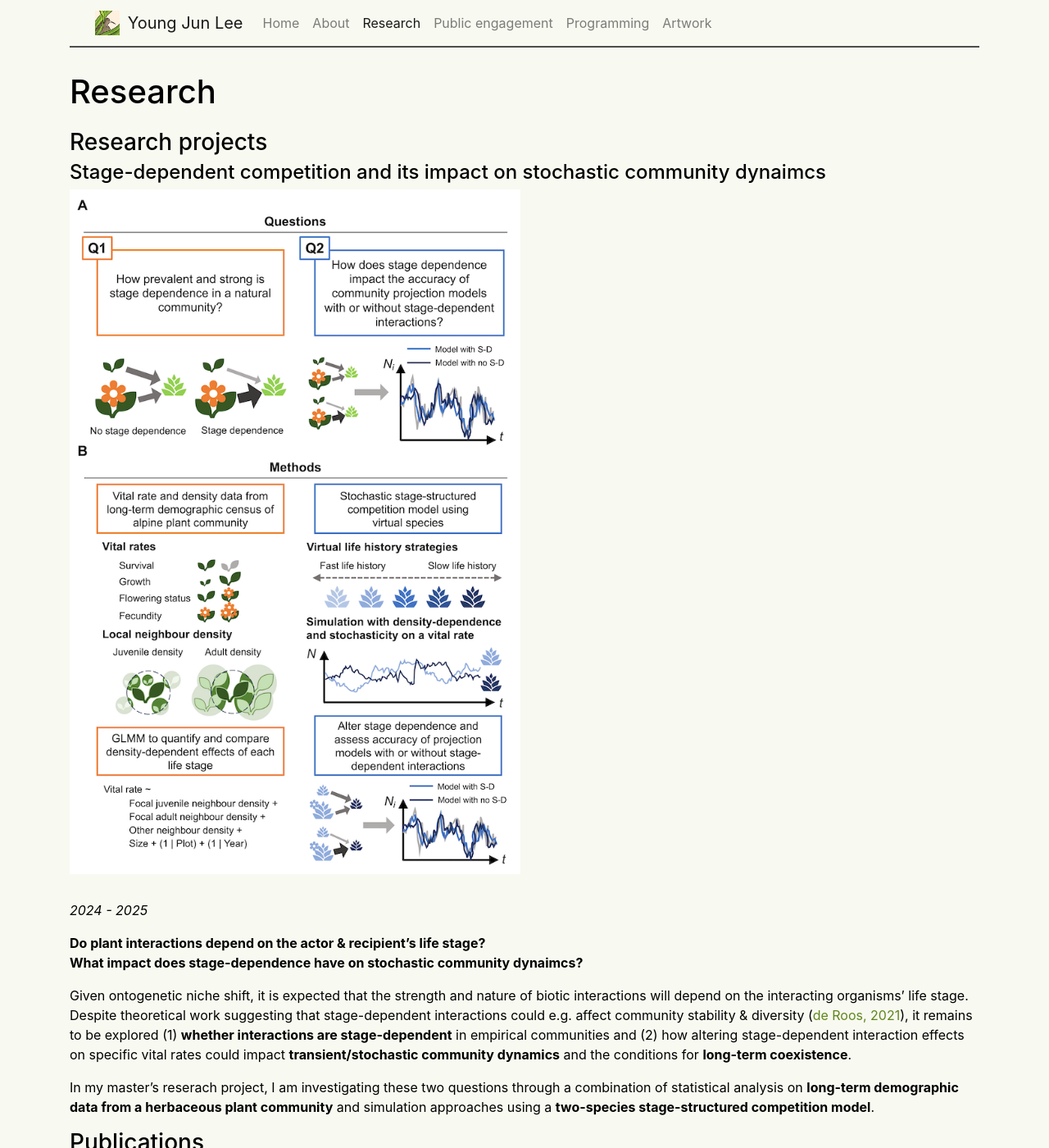
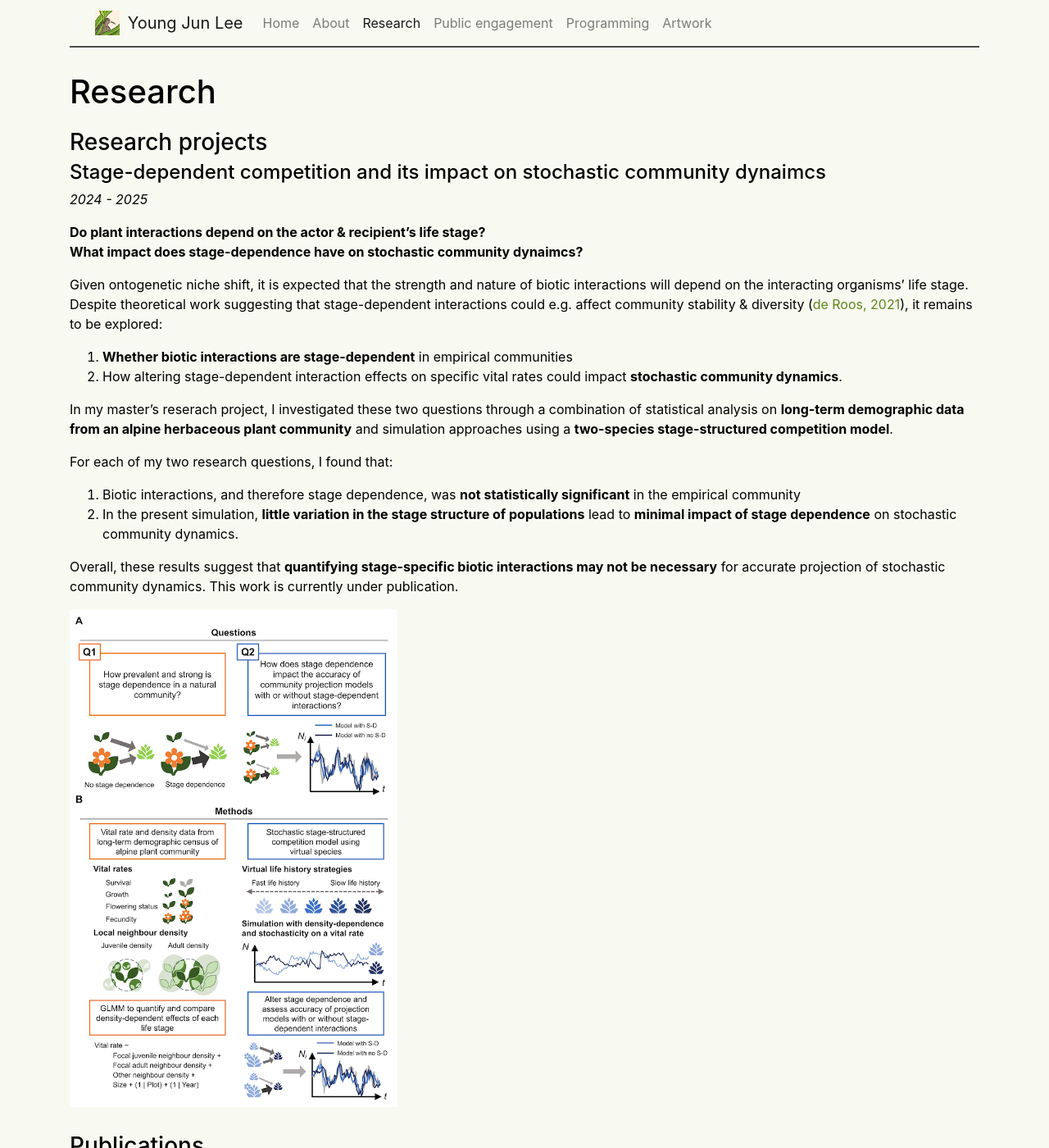
Before and after one commit to yjkiwilee/yjkiwilee.github.io, a Jekyll site: the page built from research.md, in a window 1280 px wide and 1400 px high. Shown: the whole window at 82% size. Built offline with Jekyll 4.4.1, drawn with Linux system fonts in a browser that asks for light colours; some of the changed text lies outside the part shown.

Commit message:
Updating

```diff
--- a/research.md
+++ b/research.md
@@ -8,20 +8,51 @@ permalink: /research/
 
 #### Stage-dependent competition and its impact on stochastic community dynaimcs
 
-![Conceptual diagram of master's research](/assets/images/research/masters_roadmap.png){: width="550px" }
-
 *2024 - 2025*
 
 **Do plant interactions depend on the actor & recipient's life stage?**<br>
 **What impact does stage-dependence have on stochastic community dynaimcs?**
 
-Given ontogenetic niche shift, it is expected that the strength and nature of biotic interactions will depend on the interacting organisms' life stage. Despite theoretical work suggesting that stage-dependent interactions could e.g. affect community stability & diversity ([de Roos, 2021](https://doi.org/10.1073/pnas.2023709118)), it remains to be explored (1) **whether interactions are stage-dependent** in empirical communities and (2) how altering stage-dependent interaction effects on specific vital rates could impact **transient/stochastic community dynamics** and the conditions for **long-term coexistence**.
+Given ontogenetic niche shift, it is expected that the strength and nature of biotic interactions will depend on the interacting organisms' life stage. Despite theoretical work suggesting that stage-dependent interactions could e.g. affect community stability & diversity ([de Roos, 2021](https://doi.org/10.1073/pnas.2023709118)), it remains to be explored:
 
-In my master's reserach project, I am investigating these two questions through a combination of statistical analysis on **long-term demographic data from a herbaceous plant community** and simulation approaches using a **two-species stage-structured competition model**.
+1. **Whether biotic interactions are stage-dependent** in empirical communities
+2. How altering stage-dependent interaction effects on specific vital rates could impact **stochastic community dynamics**.
+
+In my master's reserach project, I investigated these two questions through a combination of statistical analysis on **long-term demographic data from an alpine herbaceous plant community** and simulation approaches using a **two-species stage-structured competition model**.
+
+For each of my two research questions, I found that:
+
+1. Biotic interactions, and therefore stage dependence, was **not statistically significant** in the empirical community
+2. In the present simulation, **little variation in the stage structure of populations** lead to **minimal impact of stage dependence** on stochastic community dynamics.
+
+Overall, these results suggest that **quantifying stage-specific biotic interactions may not be necessary** for accurate projection of stochastic community dynamics. This work is currently under publication.
+
+![Conceptual diagram of master's research](/assets/images/research/masters_roadmap.png){: width="400px" }
 
 ### Publications
 
+<table>
+    <tr>
+        <td style="width: 12em; font-style: italic">
+            In prep.
+        </td>
+        <td>
+            AAaaaaaaa
+        </td>
+    </tr>
+    <tr>
+        <td>
+            2025
+        </td>
+        <td>
+            AAaaaaaaa
+        </td>
+    </tr>
+</table>
+
 *In prep.*
+
+**Lee, Y. J.**, Hernández, C. M., & Salguero-Gómez, R. (under publication). *Stage-dependent biotic interactions may not be important for stochastic competitive dynamics with little variation in stage structure*.
 
 
 
```
